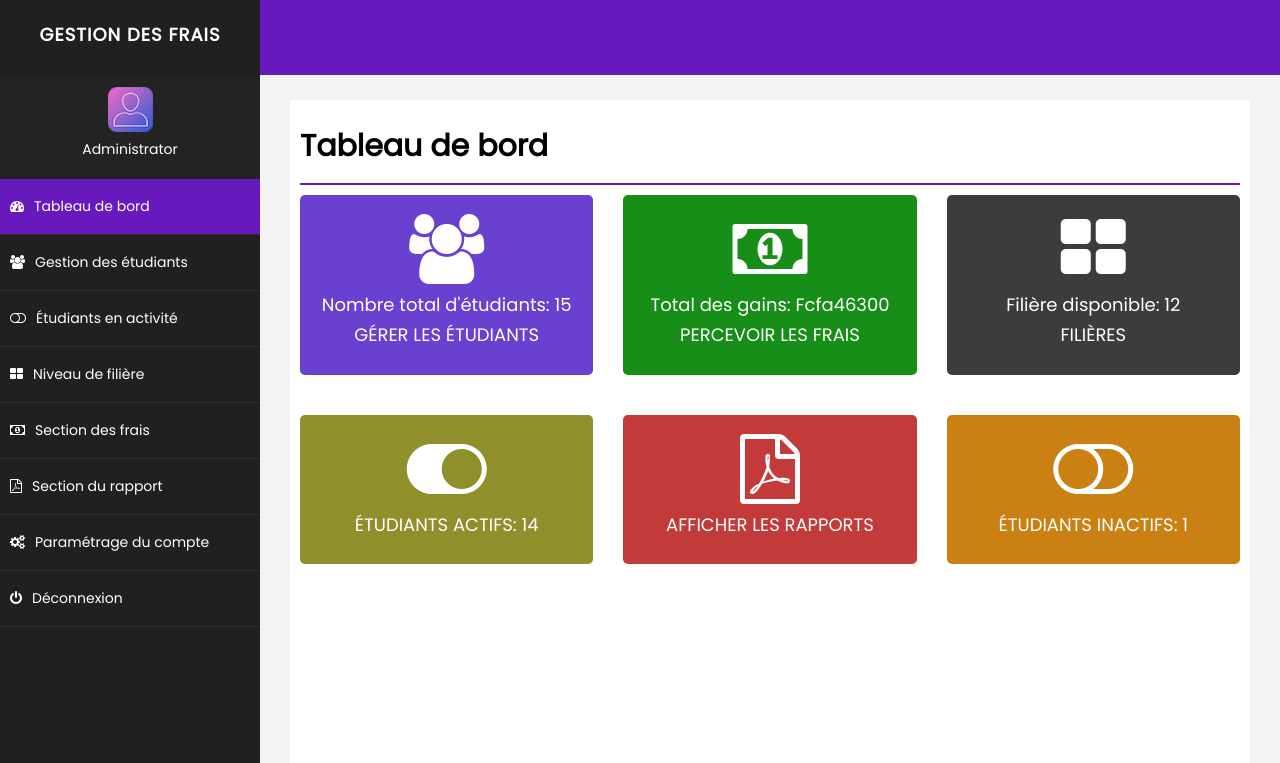
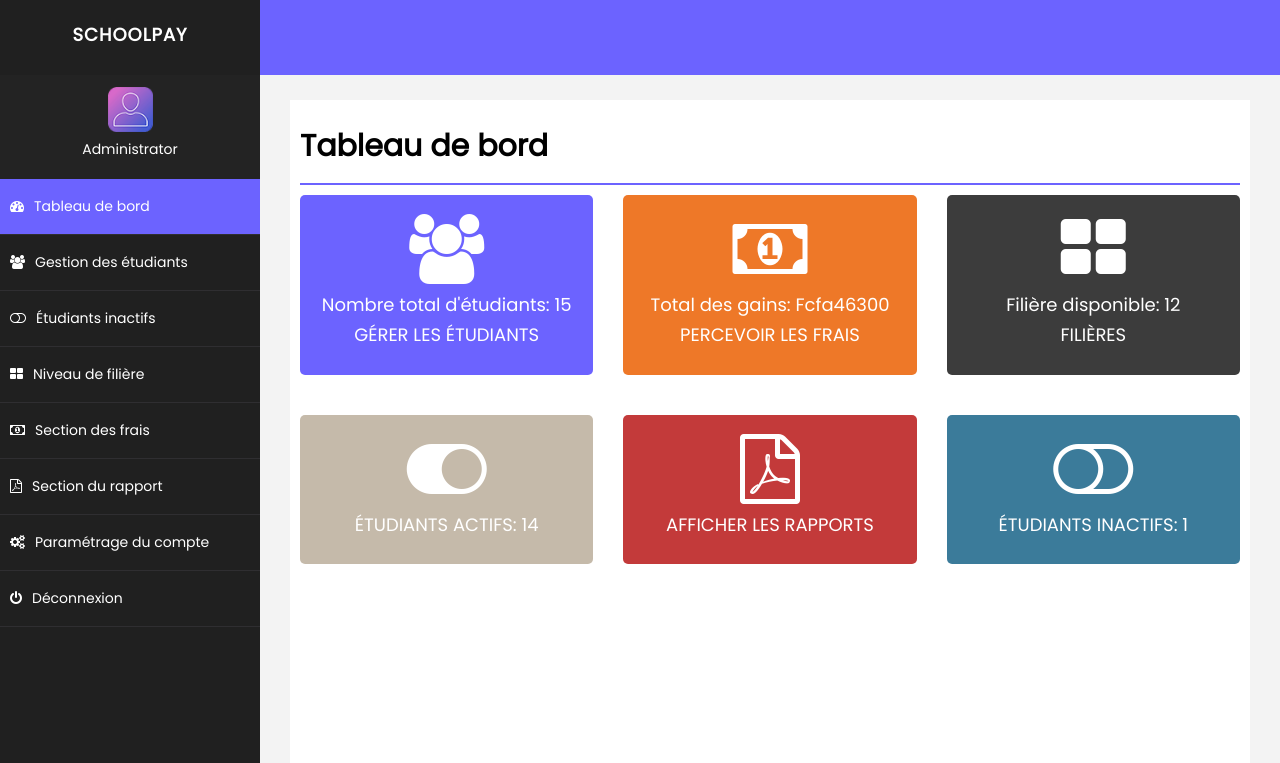
Before and after one commit to Dedcode77/projet_operationnel, a PHP site: page /SchoolFeesSystem/ in a window 1280 px wide. Shown: the top 763 px of the page. Run offline with PHP 8.4, Linux system fonts and the light colour scheme; a user stored in the database is signed in; data comes from the database, SQL or seed files in the repository.

Commit message:
modification de certains fichiers

```diff
--- a/css/basic.css
+++ b/css/basic.css
@@ -36,7 +36,7 @@ body {
   color: #000;
   font-weight: 800;
   padding-bottom: 20px;
-  border-bottom: 2px solid #6719bd;
+  border-bottom: 2px solid #6C63FF;
   margin-bottom: 10px;
 }
 
@@ -46,7 +46,7 @@ body {
   padding-bottom: 20px;
   font-style: italic;
   margin-bottom: 30px;
-  border-bottom: 1px dashed #6719bd;
+  border-bottom: 1px dashed #6C63FF;
 }
 
 /*==============================================
@@ -97,7 +97,7 @@ body {
 }
 
 .active-menu {
-  background-color: #6719bd !important;
+  background-color: #6C63FF !important;
 }
 .active-menu-top {
   background-color: #000 !important;
@@ -171,7 +171,7 @@ body {
 }
 
 .navbar-cls-top {
-  background: #6719bd;
+  background: #6C63FF;
   border-bottom: none;
 }
 
@@ -185,7 +185,7 @@ body {
 
 .navbar-default .navbar-toggle:hover,
 .navbar-default .navbar-toggle:focus {
-  background-color: #6719bd;
+  background-color: #6C63FF;
 }
 
 .navbar-default .navbar-toggle {
--- a/css/custom.css
+++ b/css/custom.css
@@ -21,25 +21,25 @@ html * {
   text-decoration: none;
 }
 .mb-dull {
-  background-color: #8f8f2c;
+  background-color: #c5baaa;
 }
 .mb-red {
-  background-color: #d36f2e;
+  background-color: #a98e7b;
 }
 .mb-pink {
   background-color: #ff2f71;
 }
 
 .mb-yell {
-  background-color: #ca8012;
+  background-color: #3b7b9a;
 }
 
 .mb-green {
-  background-color: #168e18;
+  background-color: #ee7828;
 }
 
 .mb-purple {
-  background-color: #6a40d0;
+  background-color: #6c63ff;
 }
 
 .mb-maroon {
--- a/grade.php
+++ b/grade.php
@@ -111,7 +111,7 @@ include("php/header.php");
                         <h1 class="page-head-line">Filière
 						<?php
 						echo (isset($_GET['action']) && @$_GET['action']=="add" || @$_GET['action']=="edit")?
-						' <a href="grade.php" class="btn btn-success btn-sm pull-right" style="border-radius:0%">Retourner </a>':'<a href="grade.php?action=add" class="btn btn-danger btn-sm pull-right" style="border-radius:0%"><i class="glyphicon glyphicon-plus"></i> Ajouter une nouvelle filière</a>';
+						' <a href="grade.php" class="btn btn-success btn-sm pull-right" style="border-radius:0%">Retourner </a>':'<a href="grade.php?action=add" class="btn btn-primary btn-sm pull-right" style="border-radius:0%"><i class="glyphicon glyphicon-plus"></i> Ajouter une nouvelle filière</a>';
 						?>
 						</h1>
 
--- a/php/header.php
+++ b/php/header.php
@@ -2,20 +2,20 @@
 <body>
     <div id="wrapper">
         <nav class="navbar navbar-default navbar-cls-top " role="navigation" style="margin-bottom: 0">
-            <div class="navbar-header">
-                <button type="button" class="navbar-toggle" data-toggle="collapse" data-target=".sidebar-collapse">
+            <div class="navbar-header ">
+                <button type="button" class="navbar-toggle " data-toggle="collapse" data-target=".sidebar-collapse">
                     <span class="sr-only">Basculer vers la navigation</span>
                     <span class="icon-bar"></span>
                     <span class="icon-bar"></span>
                     <span class="icon-bar"></span>
                 </button>
-                <a class="navbar-brand" href="index.php">Gestion des frais</a>
+                <a class="navbar-brand " href="index.php">SchoolPay</a>
             </div>
 
         </nav>
         <!-- /. NAV TOP  -->
-        <nav class="navbar-default navbar-side" role="navigation">
-            <div class="sidebar-collapse">
+        <nav class="navbar-default navbar-side " role="navigation">
+            <div class="sidebar-collapse ">
                 <ul class="nav" id="main-menu">
                     <li>
                         <div class="user-img-div text-center">
@@ -35,7 +35,7 @@
                     </li>
 
                     <li>
-                        <a class="<?php if($page=='inact'){ echo 'active-menu';}?>" href="inactivestd.php"><i class="fa fa-toggle-off "></i>Étudiants en activité</a>
+                        <a class="<?php if($page=='inact'){ echo 'active-menu';}?>" href="inactivestd.php"><i class="fa fa-toggle-off "></i>Étudiants inactifs</a>
                     </li>
 
                     <li>
--- a/report.php
+++ b/report.php
@@ -190,7 +190,7 @@ mydatatable();
 function mydatatable()
 {
 
-              $("#subjectresult").html('<table class="table table-striped table-bordered table-hover" id="tSortable22"><thead><tr><th>Name/Contact</th><th>Fees</th><th>Balance</th><th>Grade</th><th>DOJ</th><th>Action</th></tr></thead><tbody></tbody></table>');
+              $("#subjectresult").html('<table class="table table-striped table-bordered table-hover" id="tSortable22"><thead><tr><th>Nom/Contact</th><th>Frais</th><th>Solde</th><th>Filière</th><th>Date adhésion</th><th>Action</th></tr></thead><tbody></tbody></table>');
 
 			    $("#tSortable22").dataTable({
 							      'sPaginationType' : 'full_numbers',
--- a/student.php
+++ b/student.php
@@ -135,7 +135,7 @@ include("php/header.php");
                         <h1 class="page-head-line">Gérer les étudiants
 						<?php
 						echo (isset($_GET['action']) && @$_GET['action']=="add" || @$_GET['action']=="edit")?
-						' <a href="student.php" class="btn btn-success btn-sm pull-right" style="border-radius:0%">Retourner</a>':'<a href="student.php?action=add" class="btn btn-danger btn-sm pull-right" style="border-radius:0%"><i class="glyphicon glyphicon-plus"></i> Ajouter un nouvel étudiant</a>';
+						' <a href="student.php" class="btn btn-success btn-sm pull-right" style="border-radius:0%">Retourner</a>':'<a href="student.php?action=add" class="btn btn-primary btn-sm pull-right" style="border-radius:0%"><i class="glyphicon glyphicon-plus"></i> Ajouter un nouvel étudiant</a>';
 						?>
 						</h1>
 
@@ -159,7 +159,7 @@ echo $errormsg;
                     <div class="col-sm-10 col-sm-offset-1">
                <div class="panel panel-success">
                         <div class="panel-heading">
-                           <?php echo ($action=="add")? "Add Student Details": "Modifier les détails de l'étudiant"; ?>
+                           <?php echo ($action=="add")? "Ajouter les détails de l'étudiant": "Modifier les détails de l'étudiant"; ?>
                         </div>
 						<form action="student.php" method="post" id="signupForm1" class="form-horizontal">
                         <div class="panel-body">
```
Also changed, not shown: css/styles.css (added, +15 -0 lines), getfeeform.php (+14 -14 lines), login.php (+6 -4 lines), register.php (+8 -5 lines).
